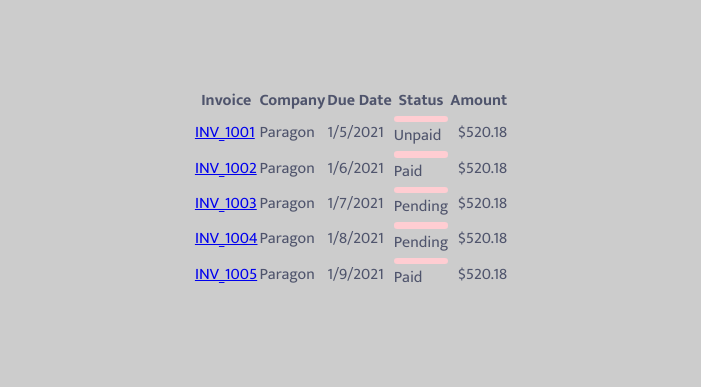
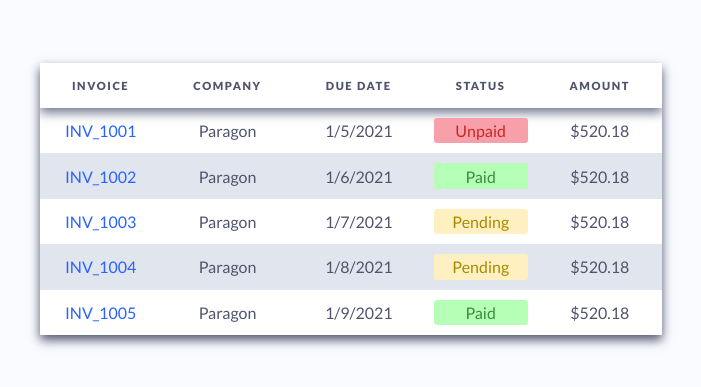
Before and after one commit to Leonix199/table-1, a plain HTML site: page index.html in a window 1280 px wide. Shown: the part 211-598 px from the top of the page, without its empty margins (289-990 px from the left). Drawn offline with Linux system fonts and the light colour scheme.

Commit message:
fixesUpload

```diff
--- a/index.html
+++ b/index.html
@@ -21,35 +21,35 @@
           <td><a href="#">INV_1001</a></td>
           <td>Paragon</td>
           <td>1/5/2021</td>
-          <td><p class="status status-unpaid"></p>Unpaid</td>
+          <td><p class="status status-unpaid">Unpaid</p></td>
           <td class="amount">$520.18</td>
         </tr>
         <tr>
           <td><a href="#">INV_1002</a></td>
           <td>Paragon</td>
           <td>1/6/2021</td>
-          <td><p class="status status-paid"></p>Paid</td>
+          <td><p class="status status-paid">Paid</p></td>
           <td class="amount">$520.18</td>
         </tr>
         <tr>
           <td><a href="#">INV_1003</a></td>
           <td>Paragon</td>
           <td>1/7/2021</td>
-          <td><p class="status status-pending"></p>Pending</td>
+          <td><p class="status status-pending">Pending</p></td>
           <td class="amount">$520.18</td>
         </tr>
         <tr>
           <td><a href="#">INV_1004</a></td>
           <td>Paragon</td>
           <td>1/8/2021</td>
-          <td><p class="status status-pending"></p>Pending</td>
+          <td><p class="status status-pending">Pending</p></td>
           <td class="amount">$520.18</td>
         </tr>
         <tr>
           <td><a href="#">INV_1005</a></td>
           <td>Paragon</td>
           <td>1/9/2021</td>
-          <td><p class="status status-paid"></p>Paid</td>
+          <td><p class="status status-paid">Paid</p></td>
           <td class="amount">$520.18</td>
         </tr>
       </tbody>
--- a/style.css
+++ b/style.css
@@ -13,41 +13,44 @@
   --clr-gray700: #161d34;
   --clr-pending: #fff0c2;
   --clr-pending-font: #a68b00;
-  --clr-unpaid: #ffcdd2;
+  --clr-unpaid: #f8a0a9;
   --clr-unpaid-font: #c62828;
-  --clr-paid: #c8e6c9;
+  --clr-paid: #b5ffb7;
   --clr-paid-font: #388e3c;
   --clr-link: #2962ff;
-/* Border Radius */
-  --border-radius: 0.2rem;
+  --border-radius: 0.2rem; /* Border Radius */
 }
 
 *, *::before, *::after{
   box-sizing: border-box;
   margin: 0;
-  padding: 0;
+  padding: 10px;
 }
 
 body{
-  font-family: 'Mukta', sans-serif;
+  font-family: 'Lato', sans-serif;
   height: 100vh;
   display: grid;
   justify-content: center;
   align-items: center;
   color: var(--clr-gray500);
   font-size: 0.9rem;
-  background-color: #ccc;
+  background-color: #f9fbff;
 }
 
-.table{
+table{
   border-collapse: collapse;
-  box-shadow: 0 5px 10px var(--clr-gray300);
+  box-shadow: 0 5px 10px var(--clr-gray500);
   background-color: #fff;
-  text-align: left;
+  text-align: center;
   overflow: hidden;
 }
 
-.thead th{
+thead tr{
+  box-shadow: 0 5px 10px var(--clr-gray400);
+}
+
+thead tr th{
   flex-direction: row;
   padding: 1rem 2rem;
   text-transform: uppercase;
@@ -56,42 +59,42 @@ body{
   font-weight: 900;
 }
 
-.thead td{
+thead td{
   padding: 1rem 2rem;
 }
 
-.thead a{
+table tbody tr td a{
   text-decoration: none;
   color: var(--clr-link);
 }
 
 .status{
   border-radius: var(--border-radius);
-  background-color: var(--clr-gray150);
+  background-color: var(--clr-gray100);
   padding: 0.2rem 1rem;
   text-align: center;
 }
 
-.status, .status-pending{
+p .status, .status-pending{
   background-color: var(--clr-pending);
   color: var(--clr-pending-font);
 }
 
-.status, .status-paid{
+p .status, .status-paid{
   background-color: var(--clr-paid);
   color: var(--clr-paid-font);
 }
 
-.status, .status-unpaid{
+p .status, .status-unpaid{
   background-color: var(--clr-unpaid);
   color: var(--clr-unpaid-font);
 }
 
-.amount{
+table tbody tr td .amount{
   text-align: right;
 }
 
 /* Color Alternating Rows */
-.tbody tr:nth-child(even){
-  background-color: var(--clr-gray150);
+tbody tr:nth-child(even){
+  background-color: var(--clr-gray300);
 }
```
